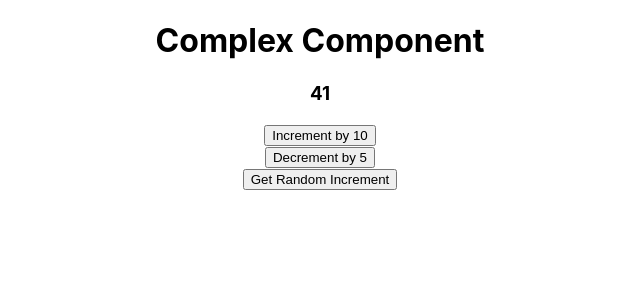
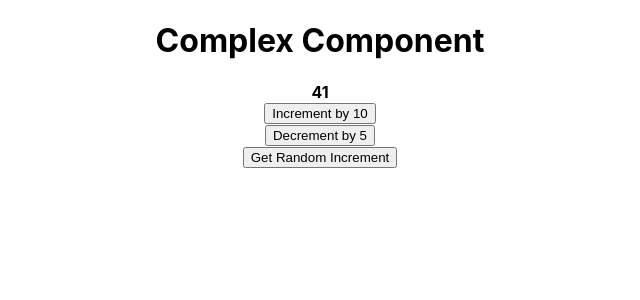
Before and after one commit to tibor-mirnic-htec/redux-eaxample, a React (Create React App) app: page / in a window 1280 px wide. Shown: the top 300 px of the page, without its empty margins (320-960 px from the left). Built offline with nearby package versions, Linux system fonts and the light colour scheme.

Commit message:
Renamed Decrement component file, add FmOutput component

```diff
--- a/src/modules/feature-module/components/fm-complex/FmComplex.tsx
+++ b/src/modules/feature-module/components/fm-complex/FmComplex.tsx
@@ -1,21 +1,16 @@
 import { FC, MouseEventHandler, useCallback, useEffect, useState } from "react";
-import { useDispatch, useSelector } from "react-redux";
+import { useDispatch } from "react-redux";
 import { Dispatch } from "redux";
 
-import { IRootState } from "src/modules/store";
-
 import { FmIncrement } from "./fm-increment/FmIncrement";
-import { FmDecrement } from "./fm-decrement/fm-decrement";
+import { FmDecrement } from "./fm-decrement/FmDecrement";
+import { FmOutput } from "./fm-output/FmOutput";
 import { FmComplexAction, FmComplexActions } from "./store/actions";
 import { CounterService } from "../../services/counter";
 
 export const FmComplexComponent: FC = () => {
   const [getRandom, setGetRandom] = useState<string>("");
   const dispatch = useDispatch<Dispatch<FmComplexAction>>();
-
-  const count = useSelector<IRootState, number>((state) => {
-    return state.fmComplexReducer.count;
-  });
 
   const increment = useCallback(
     (increment: number) =>
@@ -49,7 +44,9 @@ export const FmComplexComponent: FC = () => {
   return (
     <div>
       <h1>Complex Component</h1>
-      <h3>{count}</h3>
+      <div>
+        <FmOutput />
+      </div>
       <div>
         <FmIncrement />
       </div>
--- /dev/null
+++ b/src/modules/feature-module/components/fm-complex/fm-output/FmOutput.tsx
@@ -0,0 +1,20 @@
+import { FC } from "react";
+import { useSelector } from "react-redux";
+
+import { IRootState } from "src/modules/store";
+
+export const FmOutput: FC = () => {
+  const count = useSelector<IRootState, number>((state) => {
+    return state.fmComplexReducer.count;
+  });
+
+  return (
+    <div
+      style={{
+        fontWeight: "bold",
+      }}
+    >
+      {count}
+    </div>
+  );
+};
```
Also changed, not shown: src/modules/feature-module/components/fm-complex/fm-decrement/FmDecrement.tsx (renamed from src/modules/feature-module/components/fm-complex/fm-decrement/fm-decrement.tsx).
